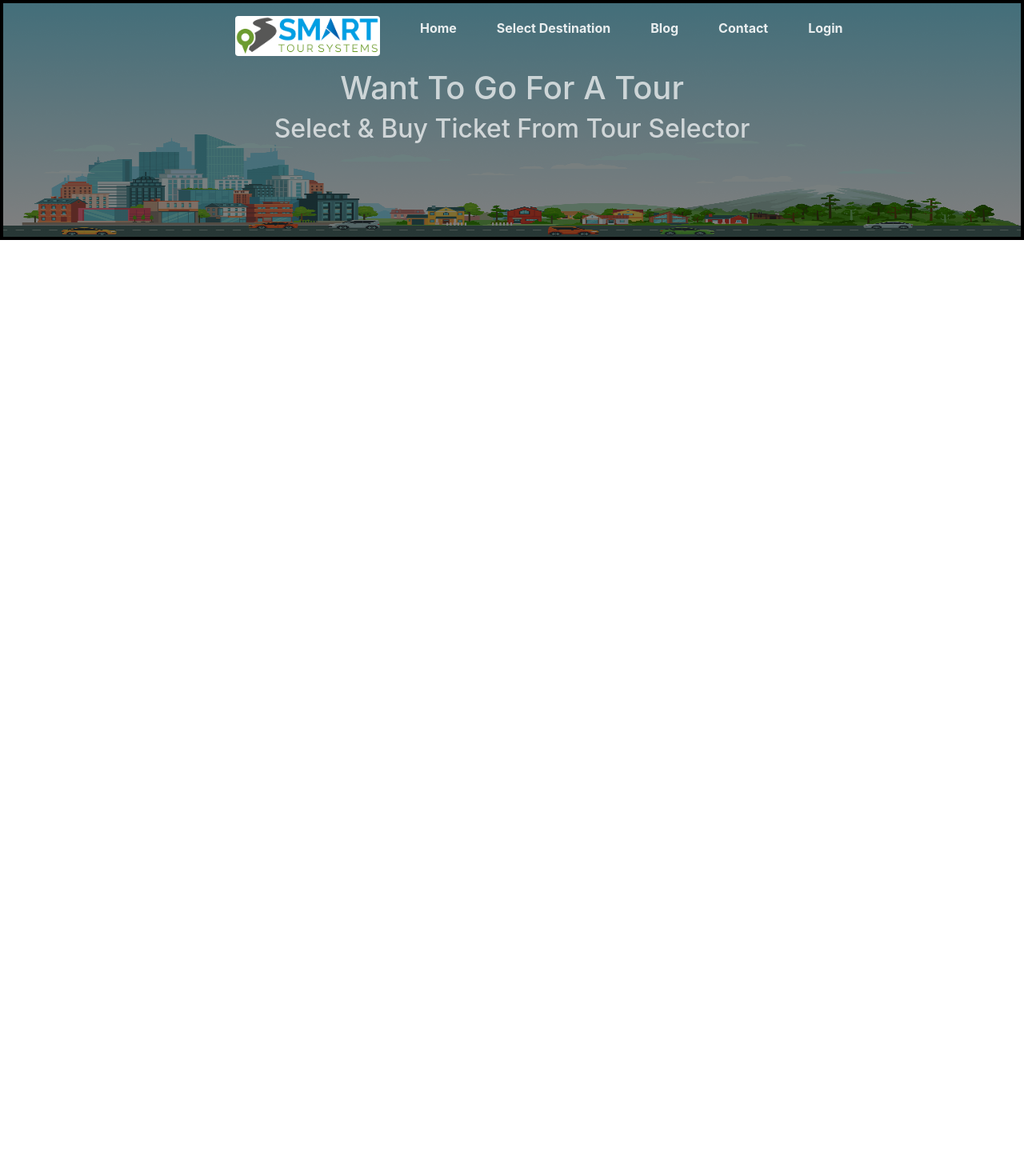
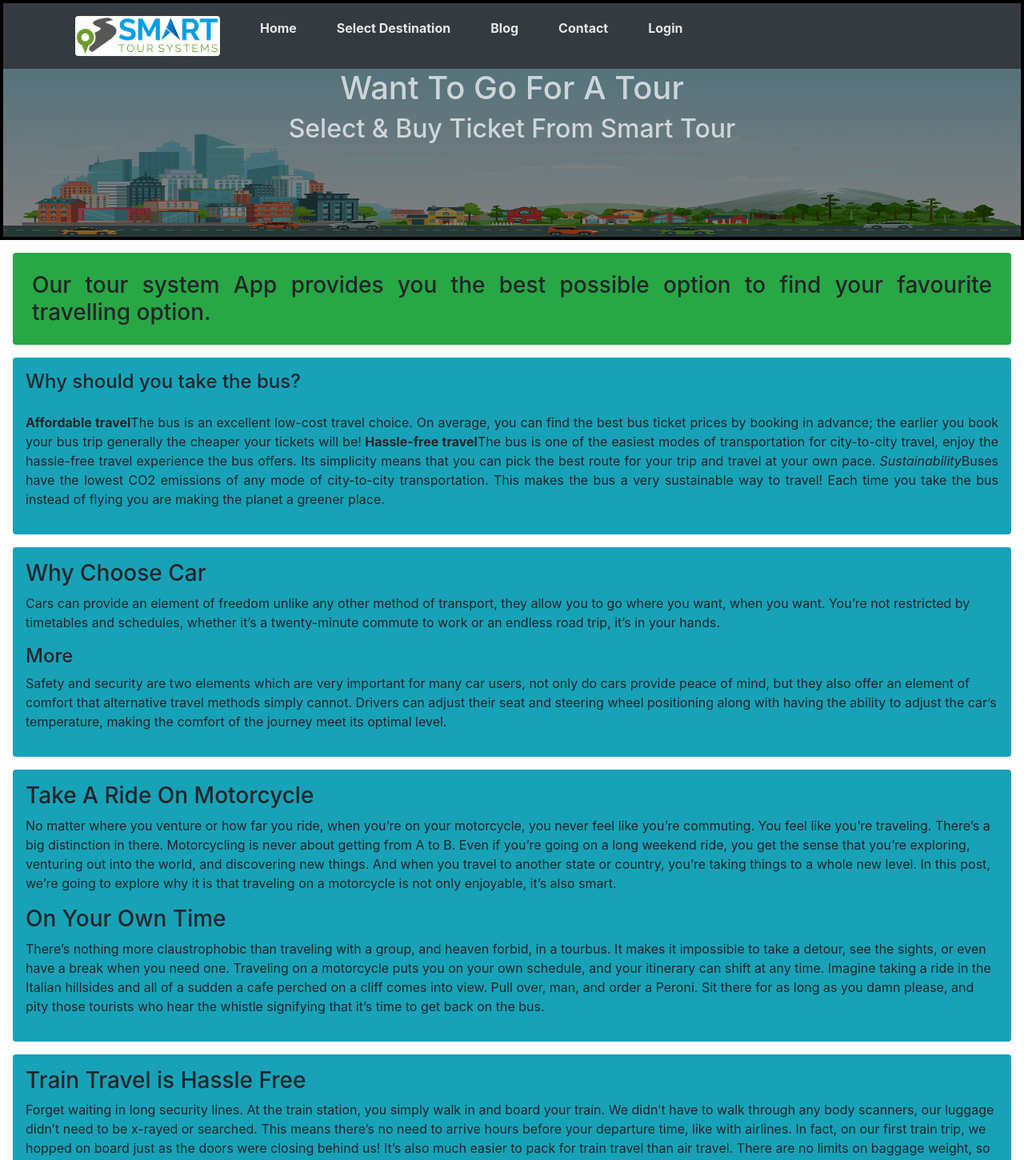
Before and after one commit to rahulmohonto/Smart-Tour-Option, a React (Create React App) app: page /blog in a window 1280 px wide. Shown: the top 1450 px of the page at 80% size. Before the commit the page ends 800 px from the top, so only its background shows below. Built offline with nearby package versions, Linux system fonts and the light colour scheme; what google-maps-react would draw is missing.

Commit message:
info updated

```diff
--- a/src/App.js
+++ b/src/App.js
@@ -11,6 +11,7 @@ import Login from './components/Login/Login';
 import PrivateRoute from './components/PrivateRoute/PrivateRoute';
 import DestinationSelection from './components/DestinationSelection/DestinationSelection';
 import SetMap from './components/Map/SetMap';
+import Blog from './components/Blog/Blog';
 
 
 
@@ -28,6 +29,9 @@ function App() {
           <Route path="/home">
             <Home />
           </Route>
+          <Route path="/blog">
+            <Blog />
+          </Route>
           <Route path="/login">
             <Login />
           </Route>
@@ -35,6 +39,7 @@ function App() {
             <DestinationSelection />
             <SetMap />
           </PrivateRoute>
+
           <Route exact path="/">
             <Home />
           </Route>
--- /dev/null
+++ b/src/components/Blog/Blog.js
@@ -0,0 +1,64 @@
+import React from 'react';
+
+const Blog = () => {
+    return (
+        <div>
+
+            <div className="blog-holder">
+                <h3 className="p-4 m-3 text-justify bg-success rounded">Our tour system App provides you the best possible option to find your favourite travelling option.</h3>
+                <div className="text-justify m-3 bg-info rounded p-3">
+                    <h4 className="mb-4"> Why should you take the bus?</h4>
+                    <p >
+                        <b> Affordable travel</b>
+                    The bus is an excellent low-cost travel choice. On average, you can find the best bus ticket prices by booking in advance; the earlier you book your bus trip generally the cheaper your tickets will be!
+
+                    <strong> Hassle-free travel</strong>
+                    The bus is one of the easiest modes of transportation for city-to-city travel, enjoy the hassle-free travel experience the bus offers. Its simplicity means that you can pick the best route for your trip and travel at your own pace.
+
+                   <i> Sustainability</i>
+                    Buses have the lowest CO2 emissions of any mode of city-to-city transportation. This makes the bus a very sustainable way to travel! Each time you take the bus instead of flying you are making the planet a greener place.
+</p>
+                </div>
+                <div className="bg-info m-3 rounded p-3">
+                    <h3> Why Choose Car</h3>
+                    <p>
+                        Cars can provide an element of freedom unlike any other method of transport, they allow you to go where you want, when you want. You’re not restricted by timetables and schedules, whether it’s a twenty-minute commute to work or an endless road trip, it’s in your hands.
+                    </p>
+                    <h4>More</h4>
+                    <p>
+                        Safety and security are two elements which are very important for many car users, not only do cars provide peace of mind, but they also offer an element of comfort that alternative travel methods simply cannot. Drivers can adjust their seat and steering wheel positioning along with having the ability to adjust the car’s temperature, making the comfort of the journey meet its optimal level.
+                    </p>
+                </div>
+                <div className="bg-info m-3 p-3 rounded">
+                    <h3>Take A Ride On Motorcycle</h3>
+                    <p>
+                        No matter where you venture or how far you ride, when you’re on your motorcycle, you never feel like you’re commuting. You feel like you’re traveling. There’s a big distinction in there. Motorcycling is never about getting from A to B. Even if you’re going on a long weekend ride, you get the sense that you’re exploring, venturing out into the world, and discovering new things. And when you travel to another state or country, you’re taking things to a whole new level. In this post, we’re going to explore why it is that traveling on a motorcycle is not only enjoyable, it’s also smart.
+                    </p>
+                    <h3> On Your Own Time</h3>
+                    <p>
+
+
+                        There’s nothing more claustrophobic than traveling with a group, and heaven forbid, in a tourbus. It makes it impossible to take a detour, see the sights, or even have a break when you need one. Traveling on a motorcycle puts you on your own schedule, and your itinerary can shift at any time. Imagine taking a ride in the Italian hillsides and all of a sudden a cafe perched on a cliff comes into view. Pull over, man, and order a Peroni. Sit there for as long as you damn please, and pity those tourists who hear the whistle signifying that it’s time to get back on the bus.
+                    </p>
+                </div>
+                <div className="bg-info m-3 p-3 rounded">
+                    <h3>Train Travel is Hassle Free</h3>
+                    <p>
+                        Forget waiting in long security lines. At the train station, you simply walk in and board your train. We didn’t have to walk through any body scanners, our luggage didn’t need to be x-rayed or searched. This means there’s no need to arrive hours before your departure time, like with airlines. In fact, on our first train trip, we hopped on board just as the doors were closing behind us!
+
+                        It’s also much easier to pack for train travel than air travel. There are no limits on baggage weight, so you don’t have to worry about being hit with those pesky fees. This was good news for us because both Mike and I are notorious for over-packing. The standard amount of luggage allowed is two large items per person. There are also no restrictions on liquids, so bring as much shampoo as you want!
+                    </p>
+                    <h3>Flexibility Of Travelling By Train</h3>
+                    <p>
+                        Most trains don’t require you to make a reservation which means you can just show up, buy a ticket and get on board. There also is a lot of choice when it comes to departure times. Most destinations offer multiple trains a day, the most popular ones having at least one train an hour, if not more.
+
+
+                    </p>
+                </div>
+
+            </div>
+        </div>
+    );
+};
+
+export default Blog;
--- a/src/components/DestinationSelection/DestinationSelection.js
+++ b/src/components/DestinationSelection/DestinationSelection.js
@@ -18,15 +18,15 @@ const DestinationSelection = () => {
         setOptionDetail(TourData)
         console.log(optionDetail)
 
-    }, [fullname])
+    }, [optionDetail])
 
-    const [ticket1, ticket2, ticket3] = optionDetail
+    // const [ticket1, ticket2, ticket3] = optionDetail
     const history = useHistory();
     console.log(history)
     // console.log(optionDetail)
 
     const [ticket] = optionDetail
-    // console.log(ticket)
+    console.log(ticket)
 
     const handlePlaceSearch = () => {
         console.log(optionDetail);
--- a/src/components/Header/Header.css
+++ b/src/components/Header/Header.css
@@ -14,9 +14,7 @@
     text-align: center;
     font-size: 2em;
 }
-.nav{
-    margin-left: 200px;
-}
+
 .nav li{
     display: inline;
     margin-left: 50px;
@@ -28,3 +26,16 @@
     color: rgba(255, 255, 255, 0.877);
     font-weight: bold;
   }
+  @media(max-width:592px) {
+.nav-container{
+    position: relative;
+
+
+}
+  }
+  @media(max-width:592px){
+      .nav{
+          display:flex;
+          flex-flow:wrap column;
+      }
+  }
--- a/src/components/Header/Header.js
+++ b/src/components/Header/Header.js
@@ -11,7 +11,8 @@ const Header = () => {
     console.log(loginInfo)
     return (
         <div style={{ backgroundImage: `linear-gradient( rgba(0, 0, 0, 0.5), rgba(0, 0, 0, 0.5) ), url(${header})` }} className="header">
-            <nav className="nav">
+            <div className="nav-container">
+                <nav className="nav bg-dark">
                     <ul>
                         <li>
                             <img className="logo mt-3 rounded " src={smartlogo} alt="" />
@@ -34,9 +35,10 @@ const Header = () => {
                         <span className="text-light ml-5">{loginInfo.name}</span>
                     </ul>
                 </nav>
+            </div>
             <div className="title-container">
                 <h1>Want To Go For A Tour</h1>
-                <h2>Select & Buy Ticket From Tour Selector</h2>
+                <h2>Select & Buy Ticket From Smart Tour </h2>
             </div>
 
         </div>
--- a/src/components/Home/Home.js
+++ b/src/components/Home/Home.js
@@ -9,7 +9,7 @@ const Home = () => {
     useEffect(() => {
         setTours(TourData)
         console.log(tours)
-    }, [])
+    }, [tours])
 
     return (
         <div className="row main">
```
Also changed, not shown: src/components/Blog/Blog.css (added). Lines whose indentation alone changed are shown as unchanged.
